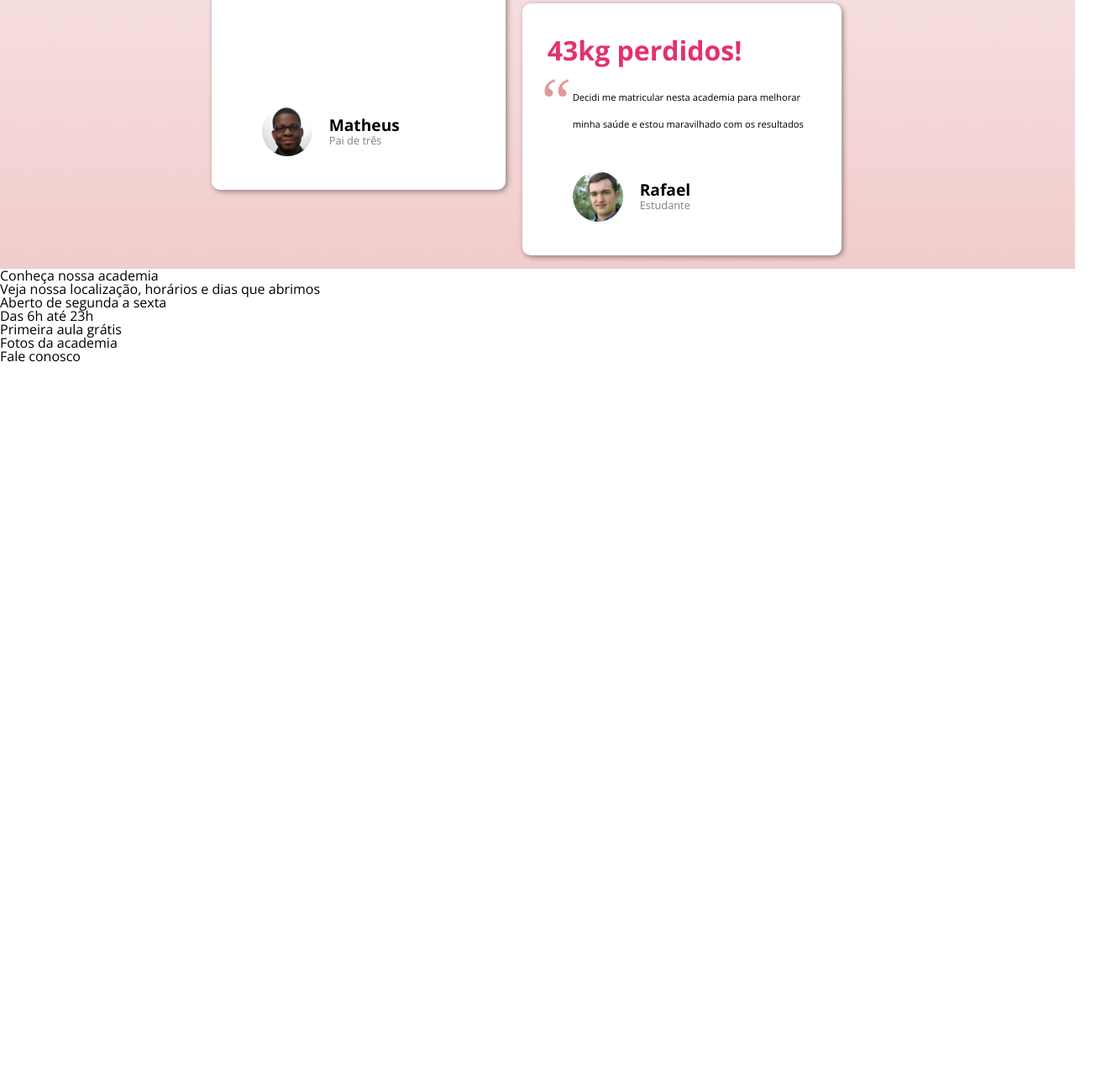
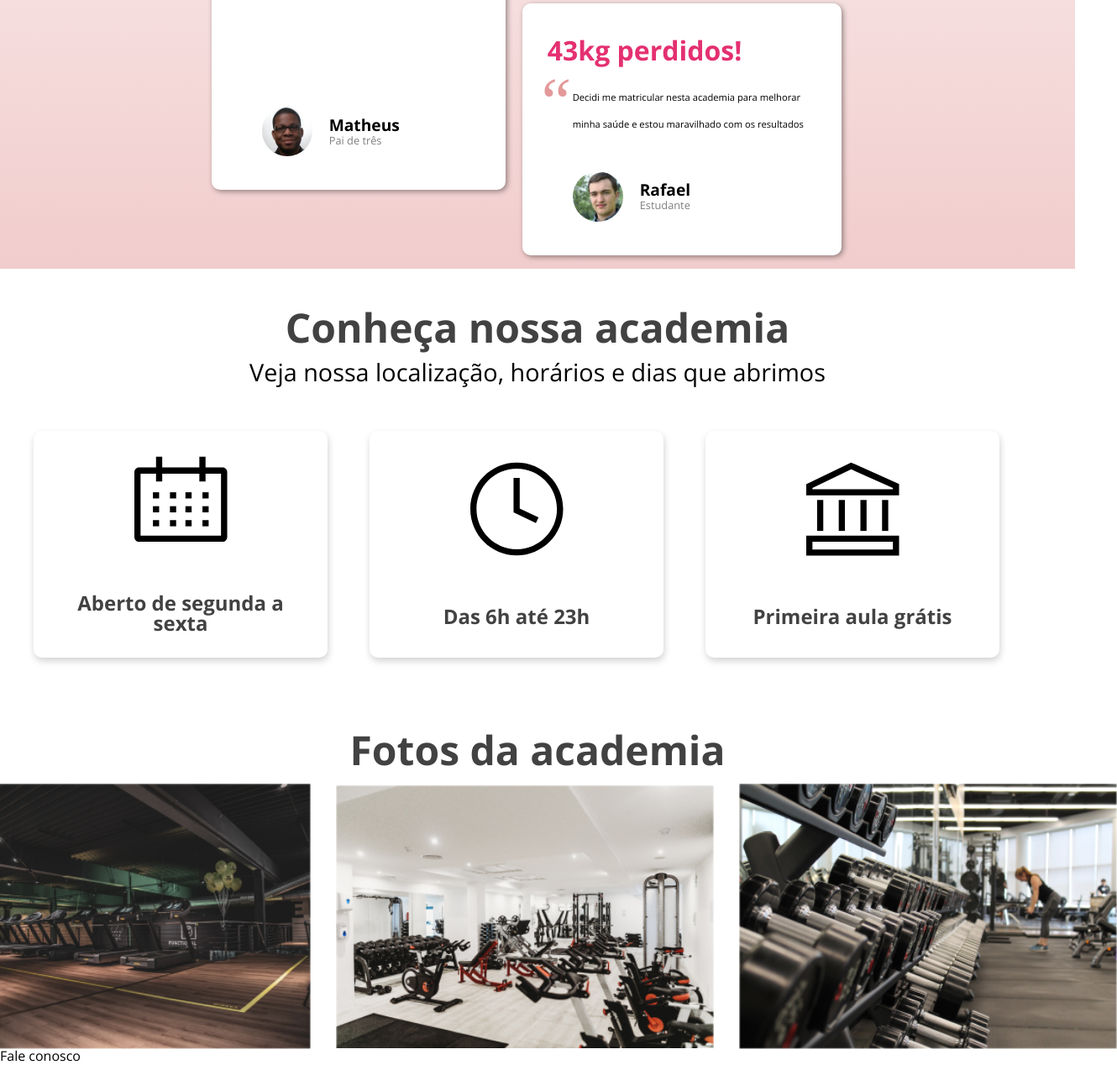
Before and after one commit to Ranieeery/Firstday, a plain HTML site: page index.html in a window 1280 px wide. Shown: the part 2597-3865 px from the top of the page at 84% size, 1330 px wide, since content can reach past the window. Before the commit the page ends 3032 px from the top, so only its background shows below. Drawn offline with nearby package versions, Linux system fonts and the light colour scheme; a web font is replaced by a local one.

Commit message:
feat: finish conheca section

```diff
--- a/index.html
+++ b/index.html
@@ -165,21 +165,65 @@
           </div>
         </div>
       </section>
-      <section id="conheca">
+      <section class="conheca" id="conheca">
+        <div class="container">
           <h2>Conheça nossa academia</h2>
           <p>Veja nossa localização, horários e dias que abrimos</p>
-        <div>
+        </div>
+        <div class="cards">
+          <div class="container-cards">
+            <img
+              src="assets/icons/🦆 icon _calendar_.svg"
+              alt="Calendário"
+              class="image"
+            />
             <h3>Aberto de segunda a sexta</h3>
           </div>
-        <div>
+          <div class="container-cards">
+            <img
+              src="assets/icons/🦆 icon _clock_.svg"
+              alt="Relógio"
+              class="image"
+            />
             <h3>Das 6h até 23h</h3>
           </div>
-        <div>
+          <div class="container-cards">
+            <img
+              src="assets/icons/🦆 icon _library building_.svg"
+              alt="Templo"
+              class="image"
+            />
             <h3>Primeira aula grátis</h3>
           </div>
+        </div>
       </section>
-      <section id="fotos">
+      <section class="fotos" id="fotos">
+        <div class="container">
           <h2>Fotos da academia</h2>
+        </div>
+        <div class="cards">
+          <div class="container-cards">
+            <img
+              src="assets/gymPhoto/gym.png"
+              alt="Calendário"
+              class="image"
+            />
+          </div>
+          <div class="container-cards">
+            <img
+              src="assets/gymPhoto/gym2.png"
+              alt="Relógio"
+              class="image"
+            />
+          </div>
+          <div class="container-cards">
+            <img
+              src="assets/gymPhoto/gym3.png"
+              alt="Templo"
+              class="image"
+            />
+          </div>
+        </div>
       </section>
       <section id="contato">
         <h2>Fale conosco</h2>
--- a/style/style.css
+++ b/style/style.css
@@ -279,3 +279,76 @@ nav ul li button:hover {
   top: 5px;
   left: -15px;
 }
+
+.conheca h2,
+.fotos h2 {
+  font-size: 3rem;
+  font-weight: bold;
+  margin-top: 30px;
+  color: #424242;
+}
+
+.conheca p {
+  margin-top: 15px;
+  font-size: 1.8rem;
+}
+
+.conheca .cards,
+.fotos .cards {
+  display: flex;
+  justify-content: center;
+}
+
+.conheca .container-cards {
+  margin-top: 70px;
+}
+
+.conheca .container-cards {
+  display: inline-flex;
+  align-items: center;
+  justify-content: center;
+  flex-direction: column;
+  height: 270px;
+  width: 350px;
+  margin: 40px 0;
+  box-shadow: 1px 4px 8px rgba(0, 0, 0, 0.18);
+  border-radius: 10px;
+  margin-right: 50px;
+  transition: 0.3s ease-in-out;
+}
+
+.conheca .container-cards:hover,
+.fotos .container-cards:hover {
+  scale: 1.1;
+}
+
+.conheca .container-cards .image {
+  margin-top: 30px;
+}
+
+.conheca .container-cards h3 {
+  display: flex;
+  font-size: 1.5rem;
+  font-weight: bold;
+  margin-top: 30px;
+  padding: 30px;
+  text-align: center;
+  color: #424242;
+}
+
+.fotos .container-cards {
+  display: inline-flex;
+  align-items: center;
+  justify-content: center;
+  flex-direction: column;
+  margin-right: 30px;
+  transition: all 0.3s ease-in-out;
+}
+
+.fotos .cards:hover :not(:hover) {
+  opacity: 0.9;
+}
+
+.fotos .container-cards img {
+  width: 450px;
+}
```
Lines whose indentation alone changed are shown as unchanged.
